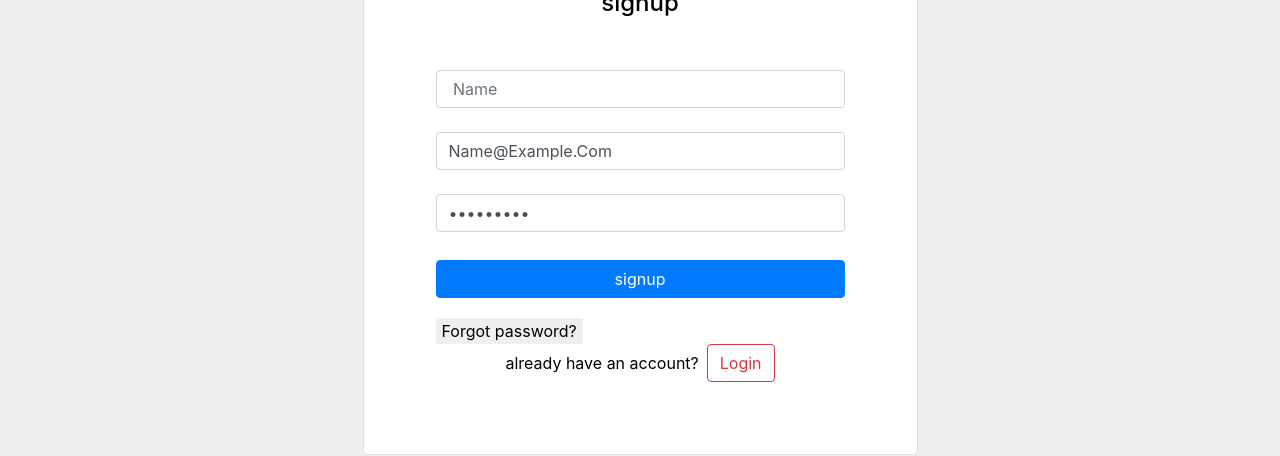
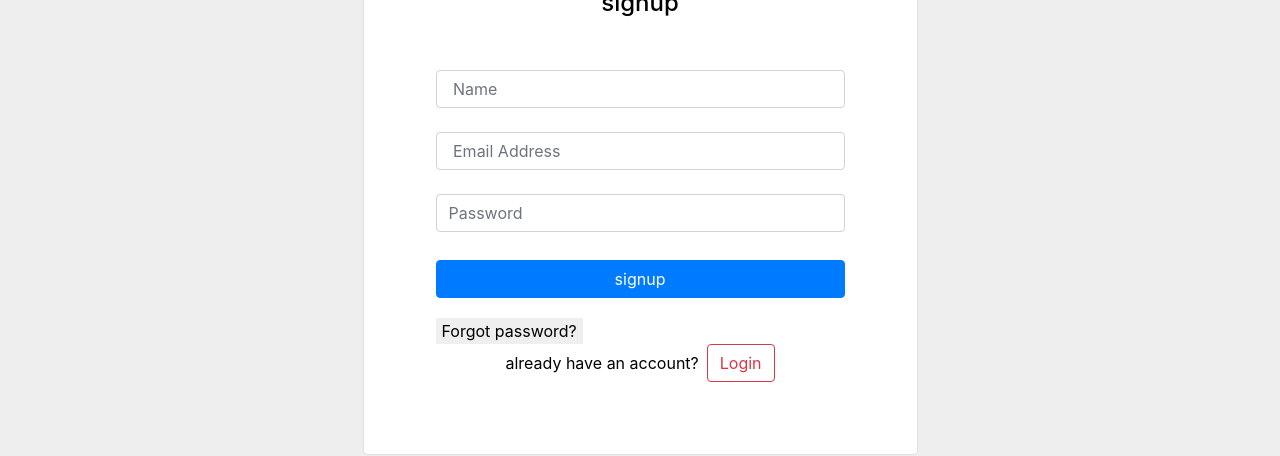
Before and after one commit to mohitzalavadiya/ecommerce, a React (Create React App) app: page /login in a window 1280 px wide. Both pictures are taken after typing "name@example.com", "Sample123" into the empty fields and a click on the button "Create new". Shown: the part 334-790 px from the top of the page. Built offline with nearby package versions, Linux system fonts and the light colour scheme; no server answers; some icons are missing.

Commit message:
public-private

```diff
--- a/package.json
+++ b/package.json
@@ -6,12 +6,14 @@
     "@testing-library/jest-dom": "^5.16.4",
     "@testing-library/react": "^13.3.0",
     "@testing-library/user-event": "^13.5.0",
+    "formik": "^2.2.9",
     "react": "^18.2.0",
     "react-dom": "^18.2.0",
     "react-router-dom": "^5.2.0",
     "react-scripts": "5.0.1",
     "reactstrap": "^9.1.1",
-    "web-vitals": "^2.1.4"
+    "web-vitals": "^2.1.4",
+    "yup": "^0.32.11"
   },
   "scripts": {
     "start": "react-scripts start",
--- a/src/App.js
+++ b/src/App.js
@@ -10,6 +10,8 @@ import Product from './container/department/Product';
 import Testimonial from './container/department/Testimonial';
 import Login from './container/department/Login';
 import Data from './container/data/Data';
+import PublicRoute from './container/public-route/Public';
+import PrivateRoute from './container/private-route/Private';
 
 function App() {
   return (
@@ -17,14 +19,14 @@ function App() {
 
     <Header/>
       <Switch>
-      <Route path="/" exact component={Home}/>
-      <Route path="/about" exact component={About} />
-      <Route path="/blog" exact component={Blog}/>
-      <Route path="/contact" exact component={Contact}/>
-      <Route path="/product" exact component={Product}/>
-      <Route path="/testimonial" exact component={Testimonial}/>
-      <Route path="/login" exact component={Login}/>
-      <Route path="/data" exact component={Data}/>
+      <PublicRoute path="/" exact component={Home}/>
+      <PublicRoute path="/about" exact component={About} />
+      <PublicRoute path="/blog" exact component={Blog}/>
+      <PublicRoute path="/contact" exact component={Contact}/>
+      <PublicRoute path="/product" exact component={Product}/>
+      <PublicRoute path="/testimonial" exact component={Testimonial}/>
+      <PublicRoute path="/login" restricted exact component={Login}/>
+      <PrivateRoute path="/data" exact component={Data}/>
 
       </Switch>
     <Footer/>
--- a/src/container/department/Login.js
+++ b/src/container/department/Login.js
@@ -1,10 +1,76 @@
-import React, { useState } from 'react';
-import { Form, FormGroup, Label, Input, Button } from 'reactstrap'
+import React, { useRef, useState } from 'react';
+import * as yup from 'yup';
+import { Formik, useFormik, Form } from 'formik';
 
 function Login(props) {
 
     const [login, setLogin] =useState("Login")
     const [reset, setReset] = useState(false)
+
+    let schemaobj, initValues;
+
+    if(login === 'Login' && !reset){
+      schemaobj = {
+        email: yup.string().required("please enter your email").email("please enter valid email"),
+        password: yup.string().min(6, "your password to short").required("plaese enter password")
+      }
+      initValues = {
+        email: '',
+        password: ''
+      }
+    }else if(login === 'signup'  && !reset){
+      schemaobj = {
+        name : yup.string().required("please enter your name"),
+        email: yup.string().required("please enter your email").email("please enter valid email"),
+        password: yup.string().min(6, "your password to short").required("plaese enter password")
+      }
+      initValues = {
+        name :'',
+        email: '',
+        password: ''
+      }
+    }else{
+      schemaobj = {
+        email: yup.string().required("please enter your email").email("please enter valid email")
+      }
+      initValues = {
+        email: ''
+      }
+    }
+
+  const  LocalStor = (values) => {
+
+    const localdata = JSON.parse(localStorage.getItem('user'))
+
+    if(localdata === null){
+      localStorage.setItem('user', JSON.stringify([values]))
+    }else{
+      localdata.push(values)
+      localStorage.setItem('user', JSON.stringify(localdata))
+    }
+    }
+    const searchdata = () => {
+      localStorage.setItem('user', 1234)
+  }
+
+    let schema = yup.object().shape(schemaobj);
+
+      const formikobj = useFormik({
+        initialValues: initValues,
+        validationSchema : schema,
+        enableReinitialize:true,
+        onSubmit: (values, action) => {
+          action.resetForm()
+          LocalStor(values);
+          if(login === 'Login'){
+            searchdata()
+          }
+        },
+      });
+
+      const{ handleChange, handleSubmit, errors, handleBlur, touched, values} = formikobj
+
+
     return (
        <div>
   <section className="h-100 gradient-form" style={{backgroundColor: '#eee'}}>
@@ -28,7 +94,8 @@ function Login(props) {
                     }
 
                   </div>
-                  <form>
+                  <Formik values={formikobj}>
+                  <Form onSubmit={handleSubmit}>
                     {
                         reset ?
                         null
@@ -37,39 +104,40 @@ function Login(props) {
                         null
                         :
                         <div className="form-outline mb-4">
-                      <input type="name" id="form2Example11" className="form-control" placeholder=" Name" />
+                      <input  type="name" id="form2Example11" className="form-control" name='name' placeholder=" Name" onChange={handleChange} onBlur={handleBlur} value={values.name}/>
+                      <p className='text-danger'>{errors.name && touched.name ? errors.name : ''}</p>
                     </div>
                     }
+
+
+                        <div className="form-outline mb-4">
+                      <input  type="email" id="form2Example11" name='email' className="form-control" onChange={handleChange} onBlur={handleBlur} placeholder=" email address" value={values.email} />
+                      <p className='text-danger'>{errors.email && touched.email ? errors.email : ''}</p>
+                    </div>
                     {
-                        reset ?
-                        <div className="form-outline mb-4">
-                      <input type="email" id="form2Example11" className="form-control" placeholder=" email address" />
+                      reset ?
+                      null
+                      :
+                      <div className="form-outline mb-4">
+                      <input type="password" id="form2Example22" className="form-control" name='password' onChange={handleChange} onBlur={handleBlur} placeholder="password"  value={values.password} />
+                      <p className='text-danger'>{errors.password && touched.password ? errors.password : ''}</p>
                     </div>
-                    :
-                    <>
+                    }
 
-                    <div className="form-outline mb-4">
-                    <input type="email" id="form2Example11" className="form-control" placeholder=" email address" />
-                  </div>
-                  <div className="form-outline mb-4">
-                    <input type="password" id="form2Example22" className="form-control" placeholder="password" />
-                  </div>
-                  </>
-                    }
 
                     {
                         reset ?
                         <div className="text-center pt-1 pb-1">
-                      <button className="btn btn-primary btn-block fa-lg gradient-custom-2 mb-3" type="button">done</button>
+                      <button className="btn btn-primary btn-block fa-lg gradient-custom-2 mb-3" type="submit">done</button>
                     </div>
                     :
                         login === "Login" ?
                         <div className="text-center pt-1 pb-1">
-                      <button className="btn btn-primary btn-block fa-lg gradient-custom-2 mb-3" type="button">login</button>
+                      <button  className="btn btn-primary btn-block fa-lg gradient-custom-2 mb-3" type="submit">login</button>
                     </div>
                     :
                     <div className="text-center pt-1 pb-1">
-                      <button className="btn btn-primary btn-block fa-lg gradient-custom-2 mb-3" type="button">signup</button>
+                      <button className="btn btn-primary btn-block fa-lg gradient-custom-2 mb-3" type="submit">signup</button>
                     </div>
                     }
 
@@ -88,7 +156,9 @@ function Login(props) {
                     </div>
                     }
 
-                  </form>
+                  </Form>
+                 </Formik>
+
                 </div>
               </div>
             </div>
--- /dev/null
+++ b/src/container/private-route/Private.js
@@ -0,0 +1,18 @@
+import React from 'react';
+import { Redirect, Route } from 'react-router-dom';
+import { isLogin } from '../utilite/Utility';
+
+function PrivateRoute( { component : Component, ...rest }) {
+    return (
+        <Route {...rest} render ={props => (
+            isLogin() ?
+            <Component {...props}/>
+            :
+            <Redirect to={"/login"}/>
+        )}
+
+        />
+    );
+}
+
+export default PrivateRoute;
--- /dev/null
+++ b/src/container/public-route/Public.js
@@ -0,0 +1,18 @@
+import React from 'react';
+import { Redirect, Route } from 'react-router-dom';
+import { isLogin } from '../utilite/Utility';
+
+function PublicRoute({ component:Component, restricted=false, ...rest  }) {
+    return (
+        <Route
+        {...rest} render={props => (
+            isLogin() && restricted ?
+            <Redirect to={"/"} />
+            :
+            <Component {...props}/>
+        )}
+        />
+    );
+}
+
+export default PublicRoute;
--- /dev/null
+++ b/src/container/utilite/Utility.js
@@ -0,0 +1,8 @@
+export const isLogin = () => {
+    const ddata =  localStorage.getItem('user');
+    if(ddata === "1234"){
+      return true
+    }else{
+      return false
+    }
+  }
```
Also changed, not shown: 1 other file (tests, documents, lock files or other folders).
